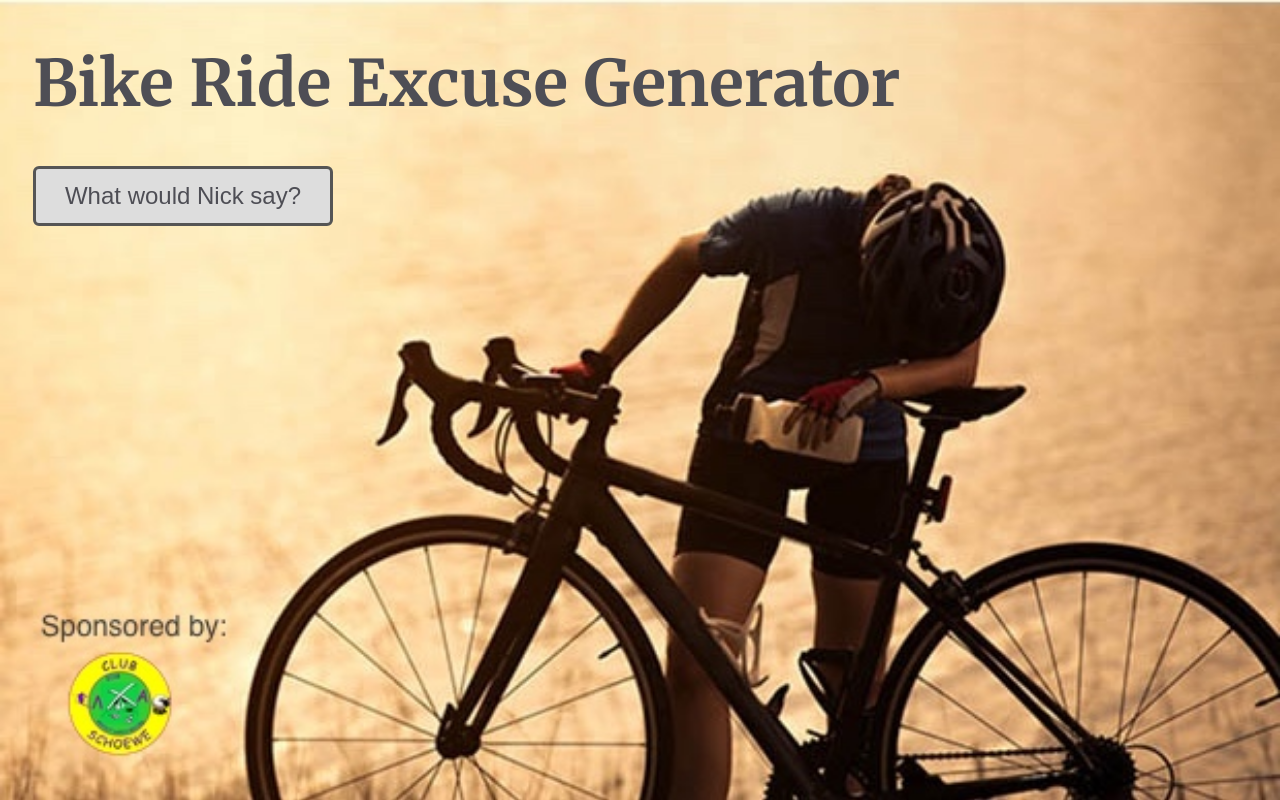
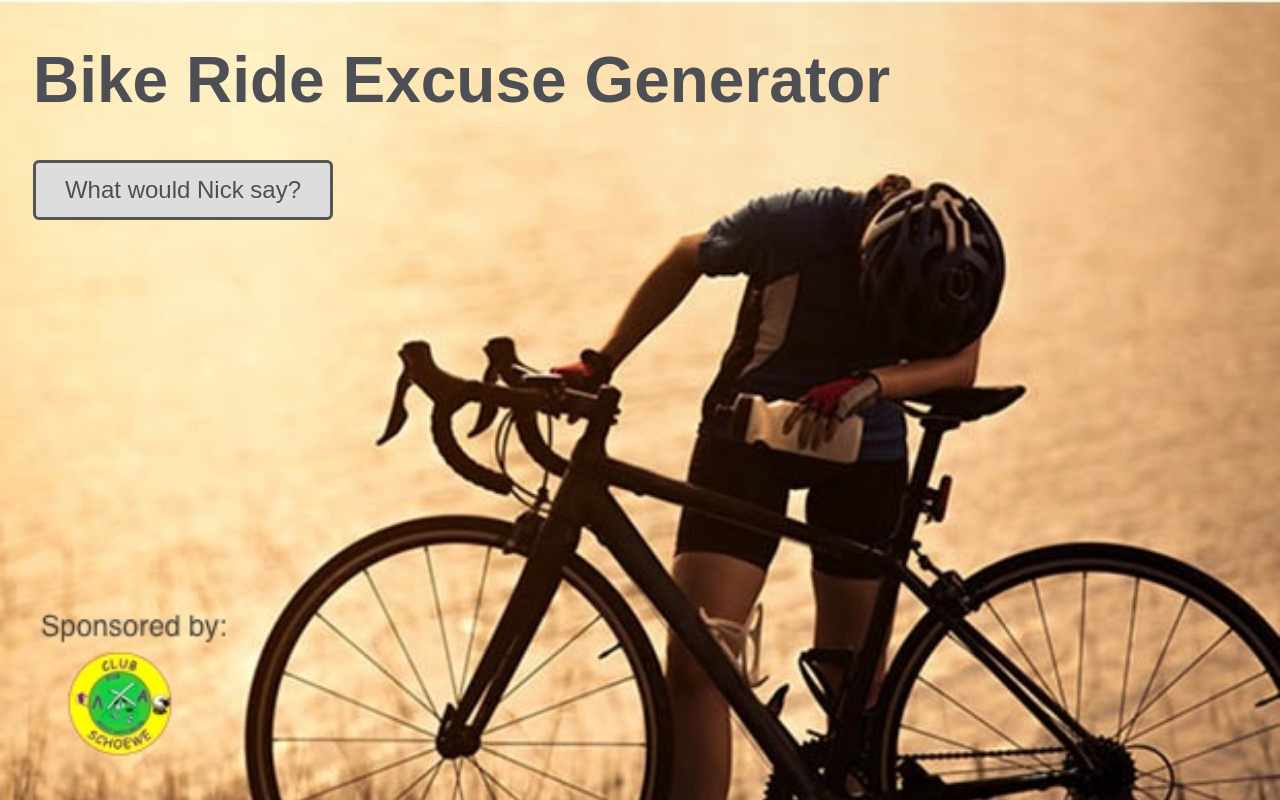
Before and after one commit to nearwalden/bike-excuse, a plain HTML site: page index.html in a window 1280 px wide. Drawn offline with Linux system fonts and the light colour scheme.

Commit message:
font change

```diff
--- a/style.css
+++ b/style.css
@@ -5,7 +5,7 @@ body {
 }
 
 h1 {
-  font-family:'Merriweather', serif;
+  font-family:'Russo One', sans-serif;
   font-size: 64px;
   margin-left: 25px;
   color: #4e4e55;
```
